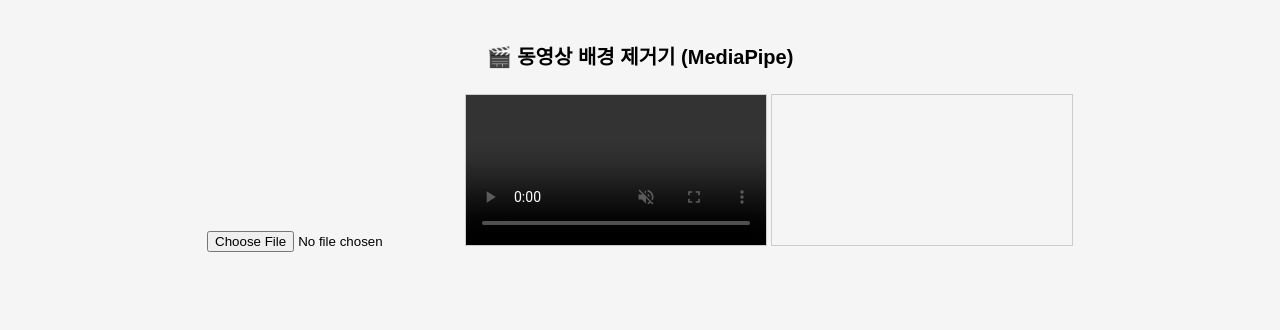
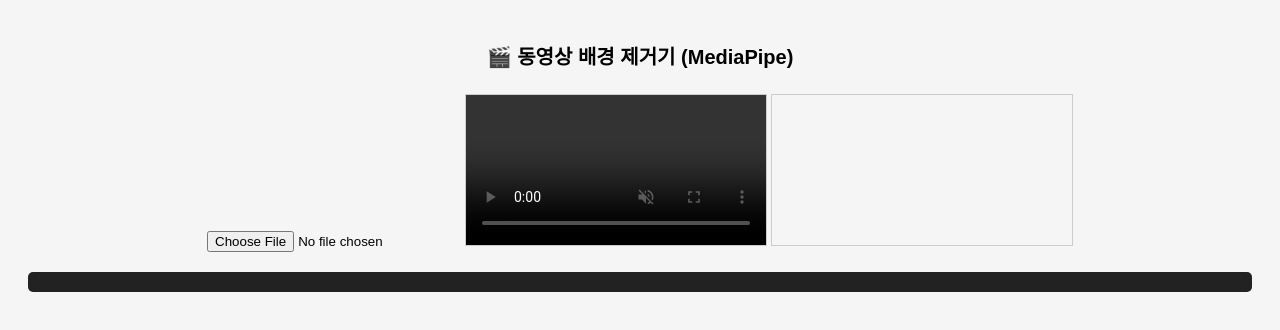
Before and after one commit to snowy-rgb/ed-it, a plain HTML site: page index.html in a window 1280 px wide. Drawn offline with Linux system fonts and the light colour scheme.

Commit message:
style.css 업데이트

```diff
--- a/style.css
+++ b/style.css
@@ -20,3 +20,17 @@ video, canvas {
   margin-top: 10px;
   border: 1px solid #ccc;
 }
+
+#log-output {
+  max-height: 150px;
+  overflow-y: auto;
+  margin-top: 20px;
+  background: #222;
+  color: #0f0;
+  padding: 10px;
+  font-family: monospace;
+  font-size: 13px;
+  text-align: left;
+  border-radius: 5px;
+  white-space: pre-wrap;
+}
```
